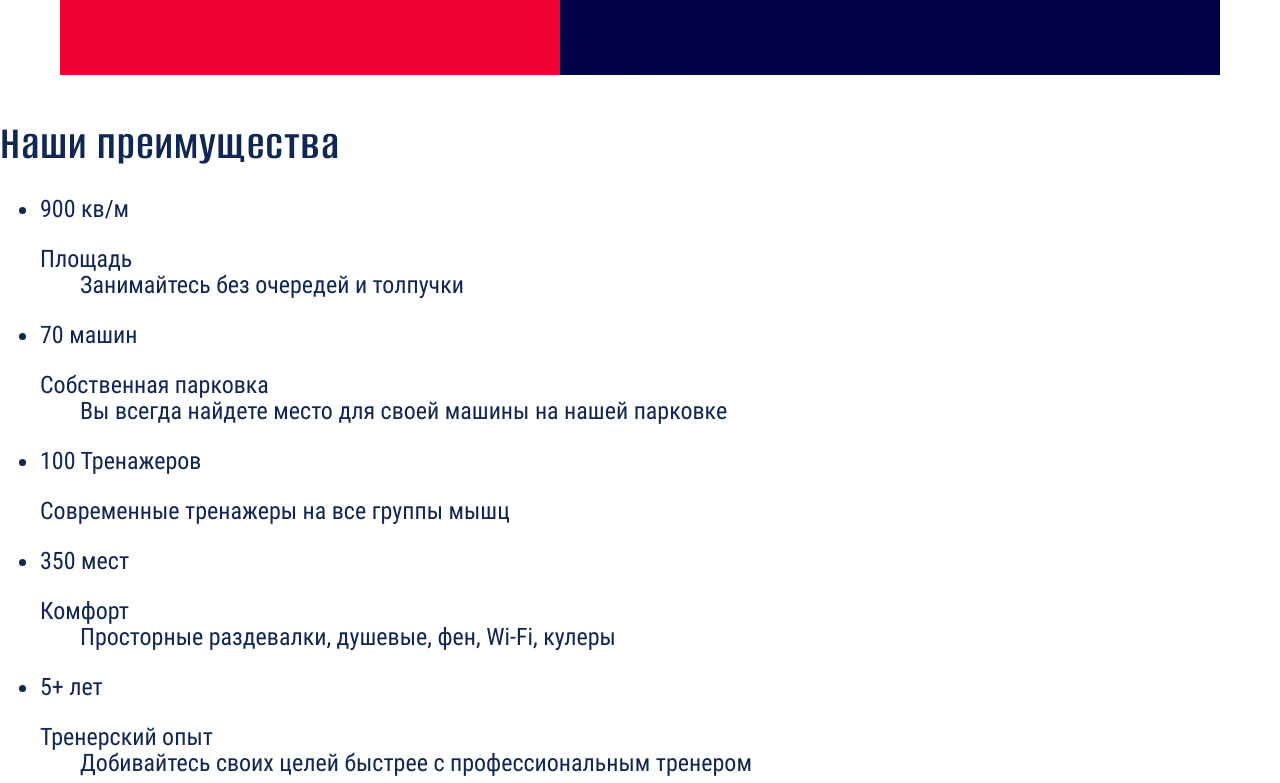
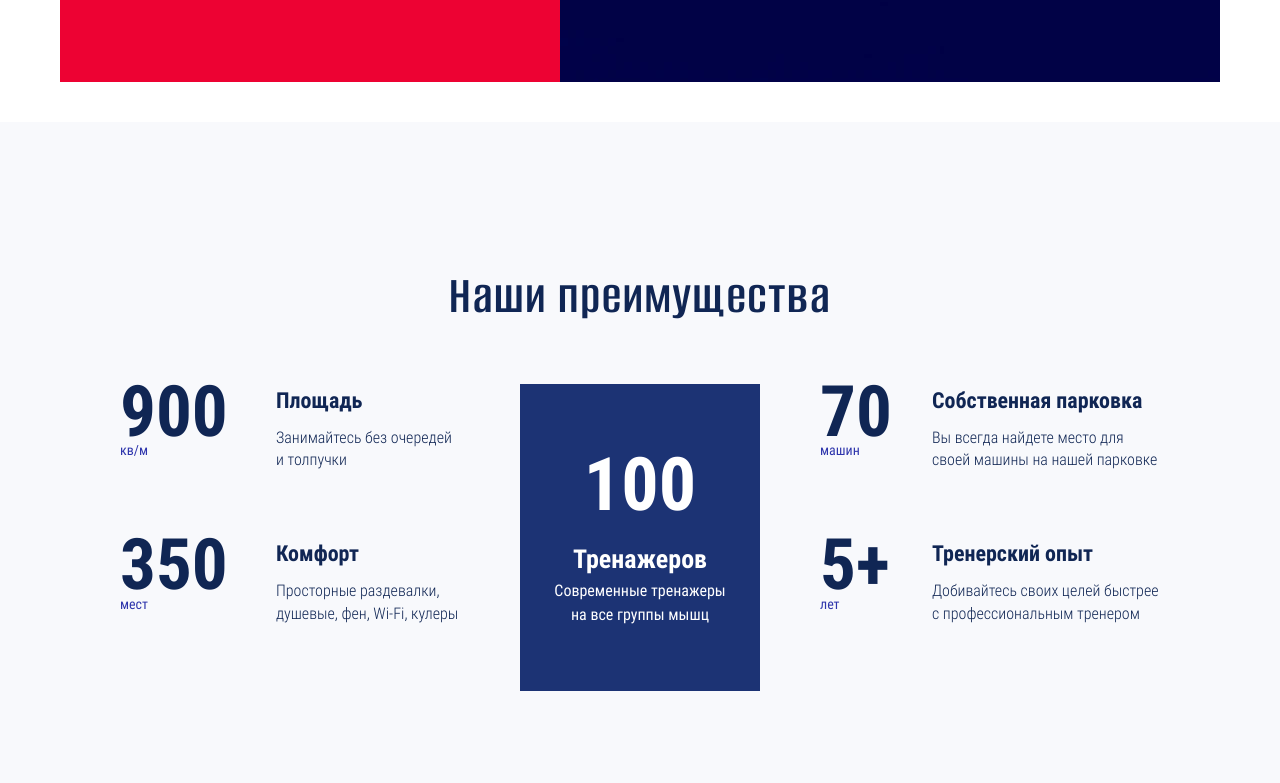
Before and after one commit to bazarovstas/supergym, a website built with webpack: page source/index.html in a window 1280 px wide. Shown: the part 2311-3094 px from the top of the page. Built offline with nearby package versions, Linux system fonts and the light colour scheme; files whose address does not match are found by name.

Commit message:
Добавлены стили для блока advantages для десктопной версии

```diff
--- a/source/index.html
+++ b/source/index.html
@@ -60,7 +60,7 @@
 
         <section class="gym">
           <div class="gym__container">
-            <h2 class="gym__title  heading  heading--h2">Тренажерный зал</h2>
+            <h2 class="gym__title  heading  heading--h2-gym">Тренажерный зал</h2>
             <p class="gym__subtitle">Просторный зал площадью 900 кв/м</p>
             <p class="gym__text-content">
               Supergym – самый большой фитнес центр за Уралом и идеальное место для укрепления тела и здоровья. Тренажерный зал оснащен всем необходимым современным оборудованием для всех спортсменов.
@@ -178,24 +178,24 @@
           <h2 class="advantages__title  heading  heading--h2">Наши преимущества</h2>
 
           <ul class="advantages__list">
-            <li class="advantages__item">
+            <li class="advantages__item  advantages__item--first">
               <div class="advantages__item-wrapper">
                 <span class="advantages__item-number">900</span>
                 <span class="advantages__item-description">кв/м</span>
               </div>
               <dl class="advantages__description-list">
                 <dt class="advantages__description-item">Площадь</dt>
-                <dd>Занимайтесь без очередей и толпучки</dd>
+                <dd class="advantages__description-definition">Занимайтесь без очередей и толпучки</dd>
               </dl>
             </li>
-            <li class="advantages__item">
+            <li class="advantages__item  advantages__item--second">
               <div class="advantages__item-wrapper">
                 <span class="advantages__item-number">70</span>
                 <span class="advantages__item-description">машин</span>
               </div>
               <dl class="advantages__description-list">
                 <dt class="advantages__description-item">Собственная парковка</dt>
-                <dd>Вы всегда найдете место для своей машины на нашей парковке</dd>
+                <dd class="advantages__description-definition">Вы всегда найдете место для своей машины на нашей парковке</dd>
               </dl>
             </li>
 
@@ -207,24 +207,24 @@
               <p class="advantages__item-content  advantages__item-content--additional">Современные тренажеры на все группы мышц</p>
             </li>
 
-            <li class="advantages__item">
+            <li class="advantages__item  advantages__item--third">
               <div class="advantages__item-wrapper">
                 <span class="advantages__item-number">350</span>
                 <span class="advantages__item-description">мест</span>
               </div>
               <dl class="advantages__description-list">
                 <dt class="advantages__description-item">Комфорт</dt>
-                <dd>Просторные раздевалки, душевые, фен, Wi-Fi, кулеры</dd>
+                <dd class="advantages__description-definition">Просторные раздевалки, душевые, фен, Wi-Fi, кулеры</dd>
               </dl>
             </li>
-            <li class="advantages__item">
+            <li class="advantages__item  advantages__item--fourth">
               <div class="advantages__item-wrapper">
                 <span class="advantages__item-number">5+</span>
                 <span class="advantages__item-description">лет</span>
               </div>
               <dl class="advantages__description-list">
                 <dt class="advantages__description-item">Тренерский опыт</dt>
-                <dd>Добивайтесь своих целей быстрее с профессиональным тренером</dd>
+                <dd class="advantages__description-definition">Добивайтесь своих целей быстрее с профессиональным тренером</dd>
               </dl>
             </li>
           </ul>
--- a/source/sass/blocks/advantages.scss
+++ b/source/sass/blocks/advantages.scss
@@ -0,0 +1,144 @@
+.advantages {
+  padding: 142px var(--side-offset, 20px) 95px;
+
+  background-color: $color-ghost-white;
+}
+
+.advantages__title {
+  margin-bottom: 55px;
+}
+
+.advantages__list {
+  display: grid;
+  grid-template-columns: 1fr 240px 1fr;
+  grid-template-rows: 1fr 1fr;
+  column-gap: 60px;
+
+  max-height: 307px;
+  margin: 0 60px;
+  padding: 0;
+
+  list-style: none;
+}
+
+.advantages__item {
+  display: flex;
+  justify-content: space-between;
+
+  &--first {
+    grid-column: 1 / 2;
+    grid-row: 1 / 2;
+
+    .advantages__description-list {
+      max-width: 184px;
+    }
+  }
+
+  &--second {
+    grid-column: 3 / 4;
+    grid-row: 1 / 3;
+
+    .advantages__description-list {
+      max-width: 228px;
+    }
+  }
+
+  &--additional {
+    display: block;
+    grid-column: 2 / 3;
+    grid-row: 1 / 3;
+
+    max-height: 307px;
+    padding: 45px 34px 65px;
+
+    background-color: $color-resolution-blue;
+  }
+
+  &--third {
+    grid-column: 1 / 2;
+    grid-row: 2 / 3;
+
+    .advantages__description-list {
+      max-width: 184px;
+    }
+  }
+
+  &--fourth {
+    grid-column: 3 / 4;
+    grid-row: 2 / 3;
+
+    .advantages__description-list {
+      max-width: 228px;
+    }
+  }
+}
+
+.advantages__item-wrapper {
+  display: flex;
+  flex-direction: column;
+}
+
+.advantages__item-number {
+  font-weight: 700;
+  font-size: 71px;
+  line-height: 56.5px;
+  color: $color-default-black;
+
+  &--additional {
+    font-size: 74px;
+    line-height: 111px;
+    color: $color-default-white;
+  }
+}
+
+.advantages__item-description {
+  font-weight: 400;
+  font-size: 14px;
+  line-height: 21px;
+  color: $color-persian-blue;
+
+  &--additional {
+    font-weight: 700;
+    font-size: 26px;
+    line-height: 39px;
+    color: $color-default-white;
+  }
+}
+
+.advantages__description-list {
+  margin: 0;
+}
+
+.advantages__description-item {
+  margin-bottom: 10px;
+
+  font-weight: 700;
+  font-size: 22px;
+  line-height: 33px;
+  color: $color-default-black;
+}
+
+.advantages__description-definition {
+  margin: 0;
+
+  font-weight: 300;
+  font-size: 16px;
+  line-height: 22.4px;
+  color: $color-default-black;
+}
+
+.advantages__item-wrapper {
+  &--additional {
+    text-align: center;
+  }
+}
+
+.advantages__item-content {
+  margin: 0;
+
+  font-weight: 400;
+  font-size: 16px;
+  line-height: 24px;
+  color: $color-default-white;
+  text-align: center;
+}
--- a/source/sass/blocks/heading.scss
+++ b/source/sass/blocks/heading.scss
@@ -27,6 +27,23 @@
   }
 
   &--h2 {
+    font-family: $ff-alumni;
+    font-weight: 600;
+    font-size: 54px;
+    line-height: 64.8px;
+    letter-spacing: 0.03em;
+    text-align: center;
+
+    // @media (max-width: 1199px) {
+
+    // }
+
+    // @media (max-width: 767px) {
+
+    // }
+  }
+
+  &--h2-gym {
     font-family: $ff-alumni;
     font-weight: 600;
     font-size: 48px;
```
Also changed, not shown: build/css/style.css, build/css/style.min.css, build/index.html, 1 other file.
